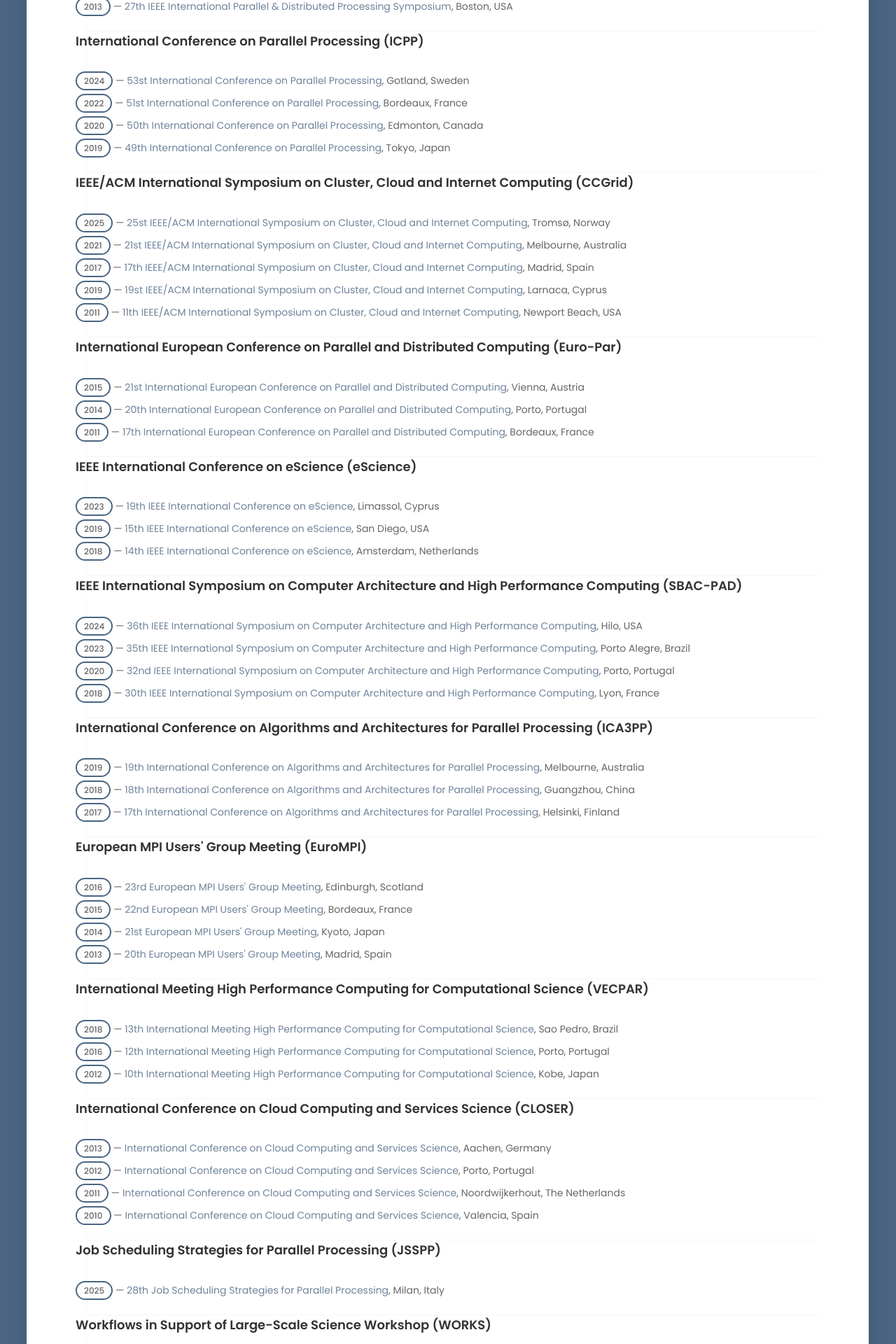
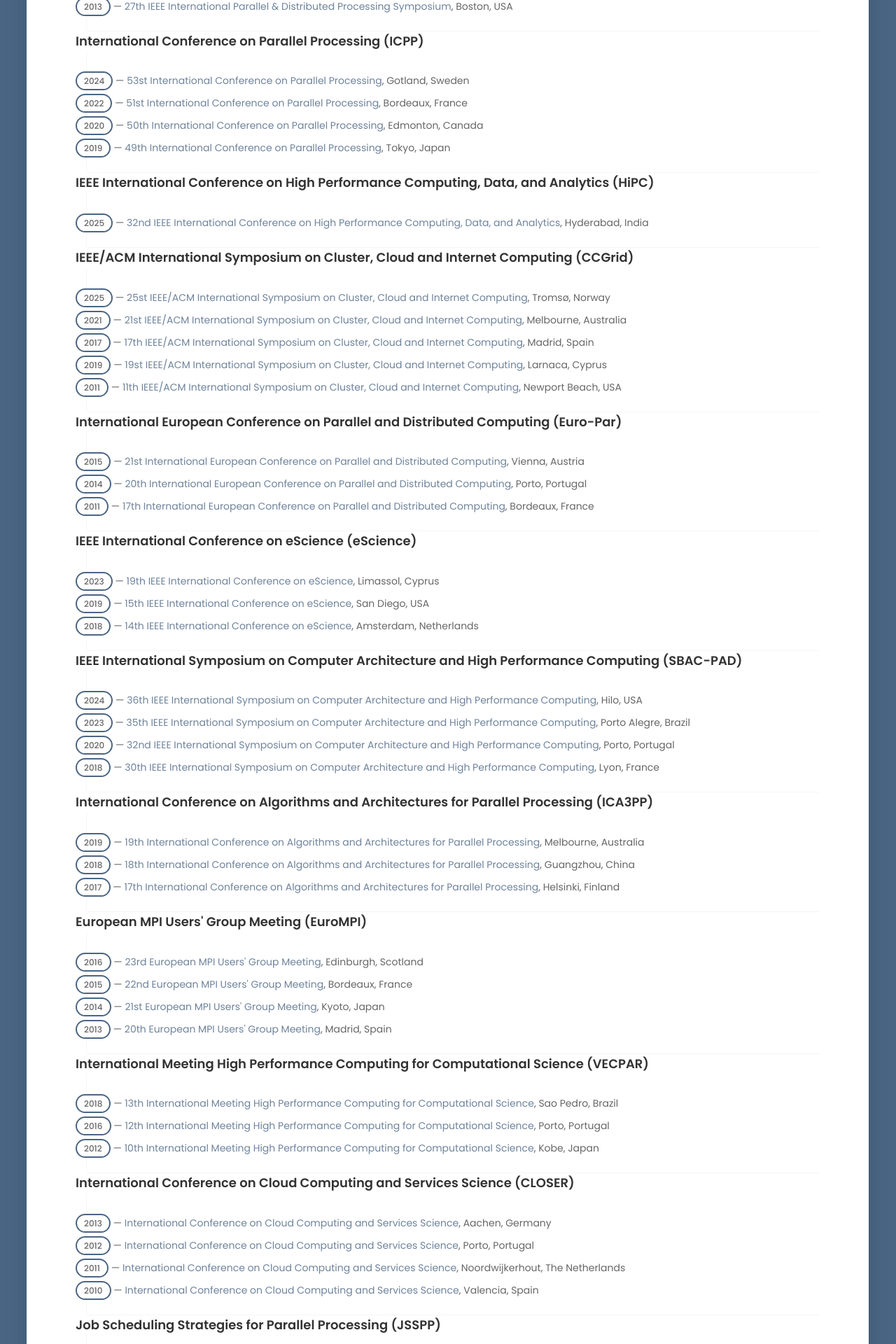
Before and after one commit to frs69wq/fred-suter.github.io, a Jekyll site: the page built from _pages/activities.html, in a window 1280 px wide. Shown: the part 2045-3965 px from the top of the page at 70% size. Built offline with Jekyll 4.4.1, drawn with Linux system fonts in a browser that asks for light colours; some web fonts are replaced.

Commit message:
add HiPC'25

```diff
--- a/_data/activities_pc.yml
+++ b/_data/activities_pc.yml
@@ -44,6 +44,14 @@
       edition: 49th
       location: Tokyo, Japan
       link: https://www.hpcs.cs.tsukuba.ac.jp/icpp2019
+
+- conference: IEEE International Conference on High Performance Computing, Data, and Analytics
+  series: HiPC
+  entries:
+    - year: 2025
+      edition: 32nd
+      location: Hyderabad, India
+      link: https://www.hipc.org/
 
 - conference: IEEE/ACM International Symposium on Cluster, Cloud and Internet Computing
   series: CCGrid
```
